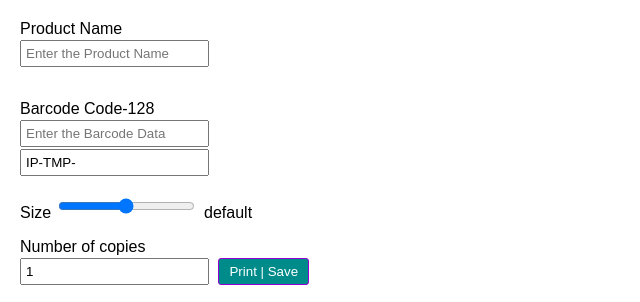
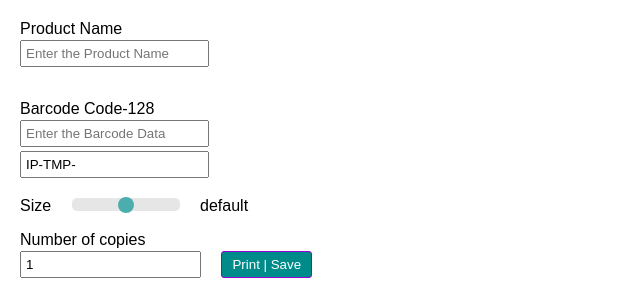
Before and after one commit to planimir77/barcode-print-save, a website: page index.html in a window 1280 px wide. Shown: the top 302 px of the page, without its empty margins (0-640 px from the left). Drawn offline with Linux system fonts and the light colour scheme.

Commit message:
style: slider update

```diff
--- a/style.css
+++ b/style.css
@@ -23,8 +23,9 @@ body {
 .second-barcode img {
   width: 100%;
 }
-.number-of-barcode {
-  width: 79px;
+.number-of-barcodes {
+  margin-bottom: 20px;
+  width: 169px;
 }
 .info {
   font-size: 13px;
@@ -56,8 +57,9 @@ hr {
 }
 input {
   padding: 4px;
-  margin-right: 5px;
+  margin-right: 16px;
   margin-top: 2px;
+  margin-bottom: 2px;
 }
 button {
   border-radius: 3px;
@@ -66,15 +68,36 @@ button {
   color: white;
   padding: 5px 10px 5px 10px;
 }
-.barcode-size {
+.slider-barcode-size {
   -webkit-appearance: none;
+  margin-left: 16px;
   width: 100px;
   height: 5px;
   border-radius: 5px;
-  background: #d3d3d3;
+  background: #dddcdc;
   outline: none;
   opacity: 0.7;
   -webkit-transition: opacity .15s ease-in-out;
   transition: opacity .15s ease-in-out;
   direction: rtl;
 }
+.slider-barcode-size:hover {
+  opacity:1;
+}
+.slider-barcode-size::-webkit-slider-thumb {
+  -webkit-appearance: none;
+  appearance: none;
+  width: 16px;
+  height: 16px;
+  border-radius: 50%;
+  background: darkcyan;
+  cursor: pointer;
+}
+.slider-barcode-size::-moz-range-thumb {
+  width: 16px;
+  height: 16px;
+  border: 0;
+  border-radius: 50%;
+  background: darkcyan;
+  cursor: pointer;
+}
```
